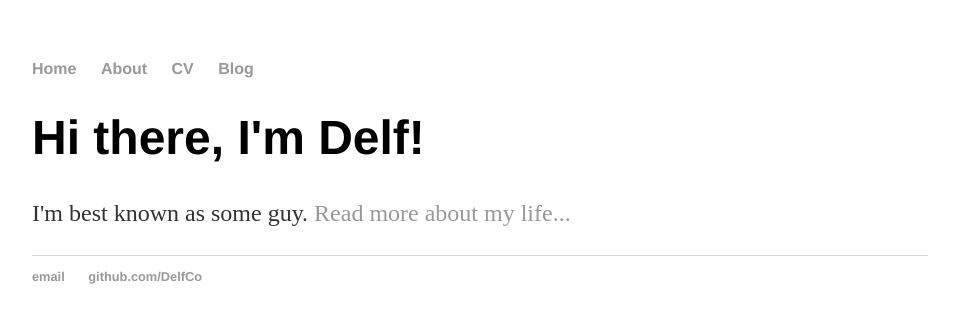
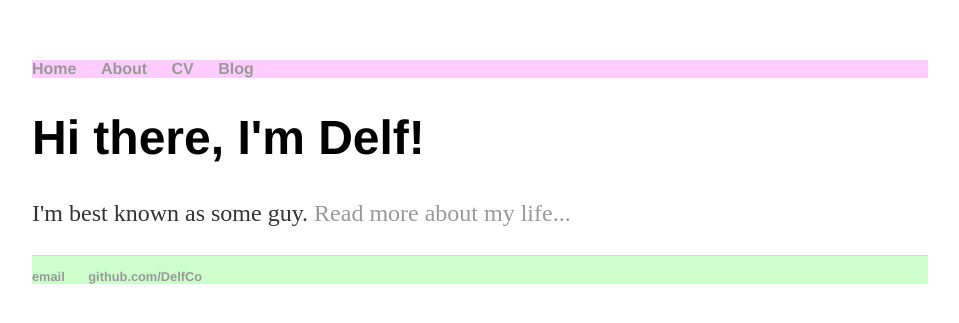
Before and after one commit to DelfCo/DelfCo.github.io, a Jekyll site: the page built from index.html, in a window 1280 px wide. Shown: the top 323 px of the page, without its empty margins (160-1119 px from the left). Built offline with Jekyll 4.4.1, drawn with Linux system fonts in a browser that asks for light colours.

Commit message:
adding color to css?

```diff
--- a/css/main.css
+++ b/css/main.css
@@ -1,6 +1,9 @@
 body {
     margin: 60px auto;
     width: 70%;
+}
+nav {
+    background-color: #FFCCFF;
 }
 nav ul, footer ul {
     font-family:'Helvetica', 'Arial', 'Sans-Serif';
@@ -31,6 +34,7 @@ p {
 footer {
     border-top: 1px solid #d5d5d5;
     font-size: .8em;
+    background-color: #CCFFCC;
 }
 
 ul.posts {
```
